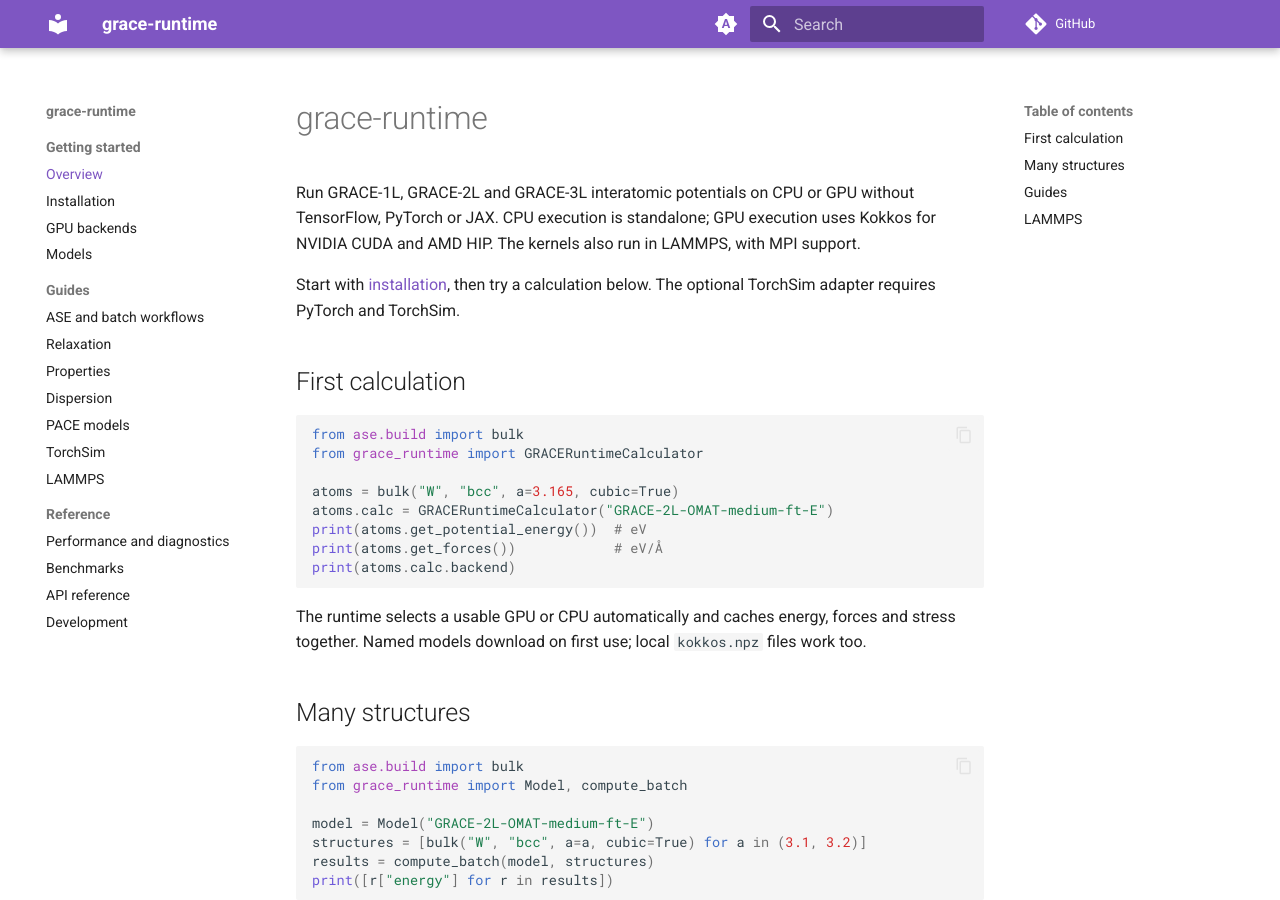
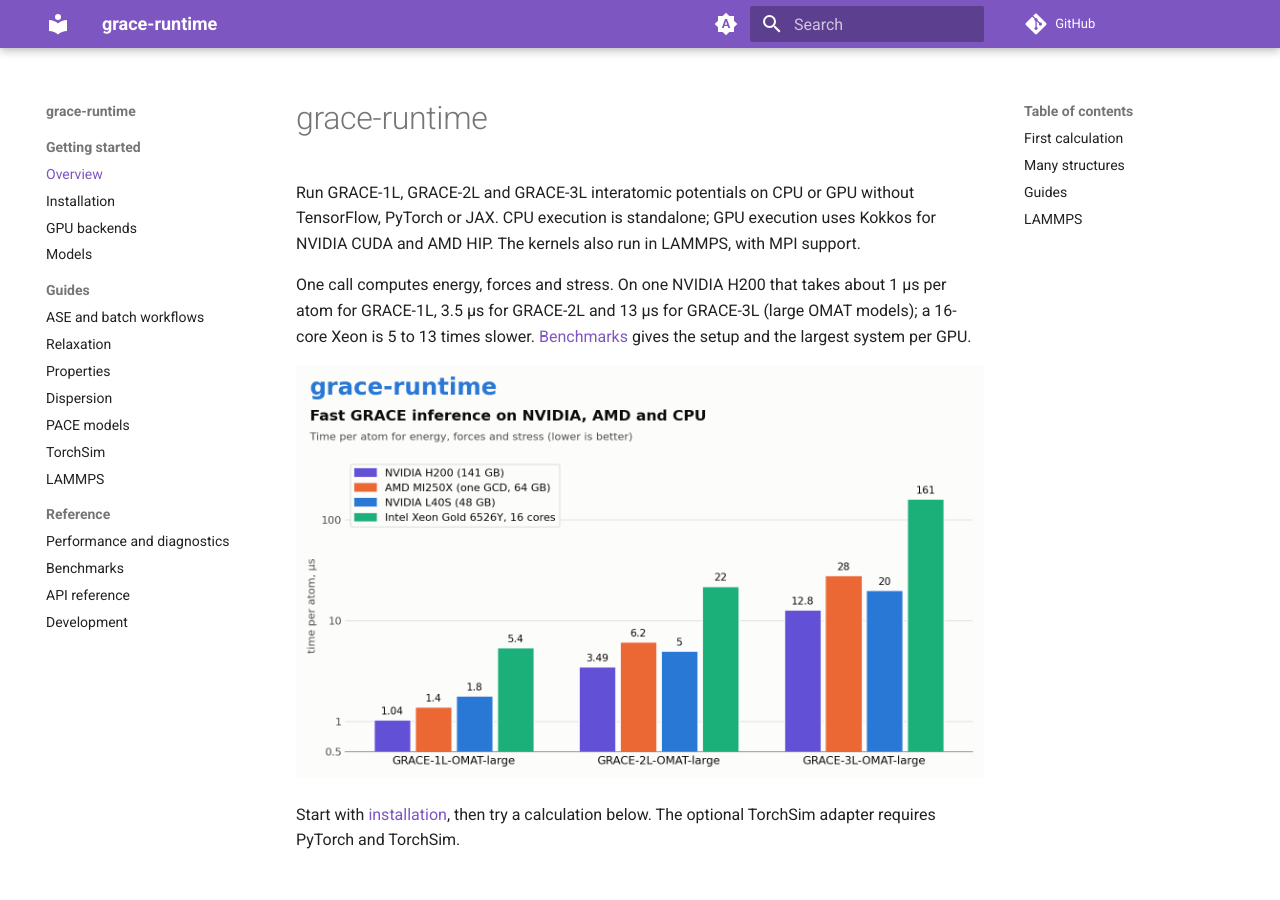
Before and after one commit to ICAMS/grace-runtime, an MkDocs documentation site: the page built from docs/index.md, in a window 1280 px wide and 900 px high. Built offline with MkDocs 1.6.1 and Material for MkDocs 9.7.7, drawn with Linux system fonts in a browser that asks for light colours; comment, search, counter and statistics services are not loaded.

Commit message:
docs: execution speed and timing chart on the front page (#12)
The front page of the manual and the README now say how fast the runtime is, with the time-per-atom chart of the benchmarks page, right after the introduction.

```diff
--- a/docs/index.md
+++ b/docs/index.md
@@ -3,6 +3,12 @@
 Run GRACE-1L, GRACE-2L and GRACE-3L interatomic potentials on CPU or GPU without TensorFlow, PyTorch or JAX.
 CPU execution is standalone; GPU execution uses Kokkos for NVIDIA CUDA and AMD HIP.
 The kernels also run in LAMMPS, with MPI support.
+
+One call computes energy, forces and stress. On one NVIDIA H200 that takes about 1 µs per atom for GRACE-1L,
+3.5 µs for GRACE-2L and 13 µs for GRACE-3L (large OMAT models); a 16-core Xeon is 5 to 13 times slower.
+[Benchmarks](benchmarks.md) gives the setup and the largest system per GPU.
+
+![Time per atom for GRACE-1L, 2L and 3L on NVIDIA H200, AMD MI250X, NVIDIA L40S and a 16-core Xeon](images/benchmarks-time.png)
 
 Start with [installation](installation.md), then try a calculation below.
 The optional TorchSim adapter requires PyTorch and TorchSim.
```
Also changed, not shown: README.md (+6 -0 lines).
